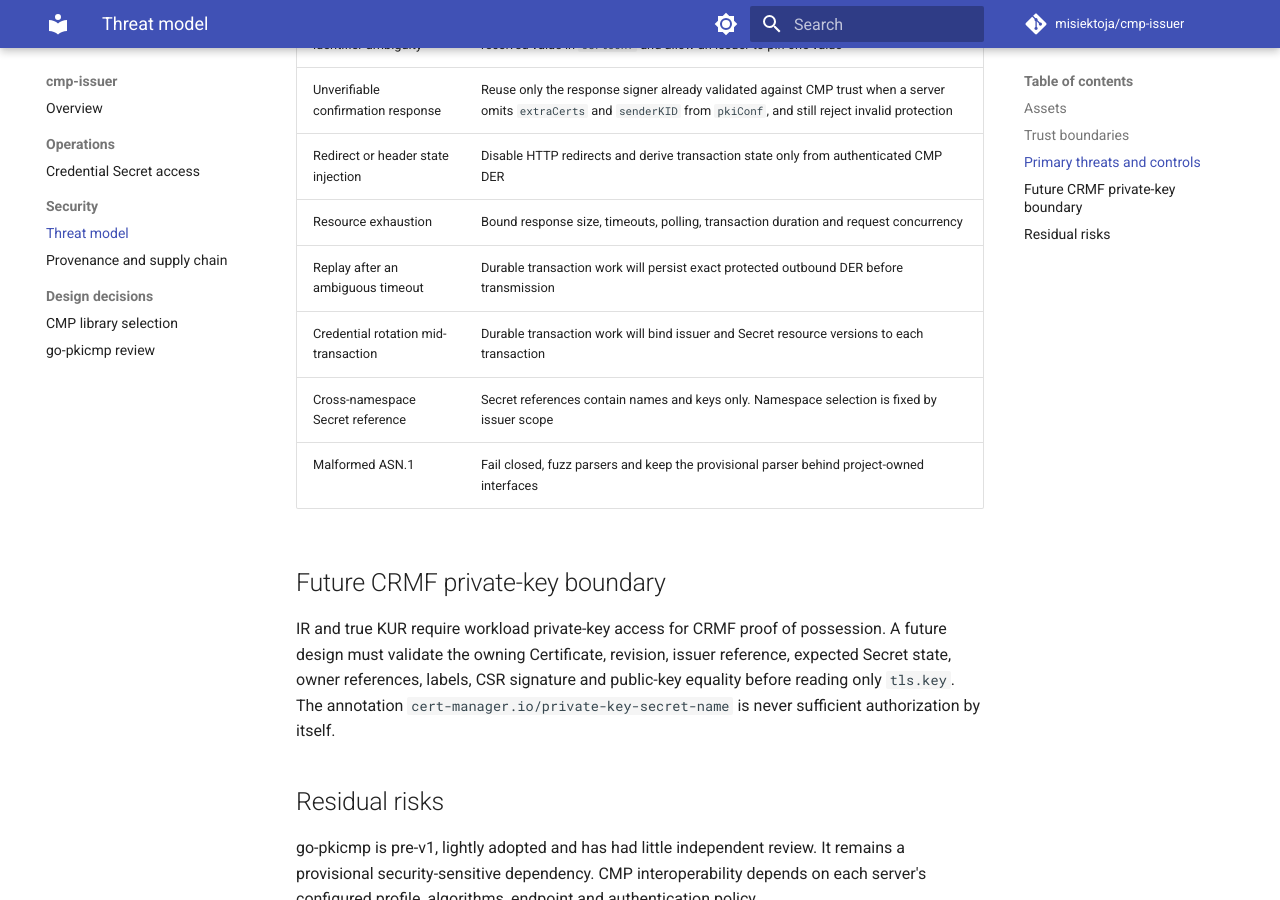
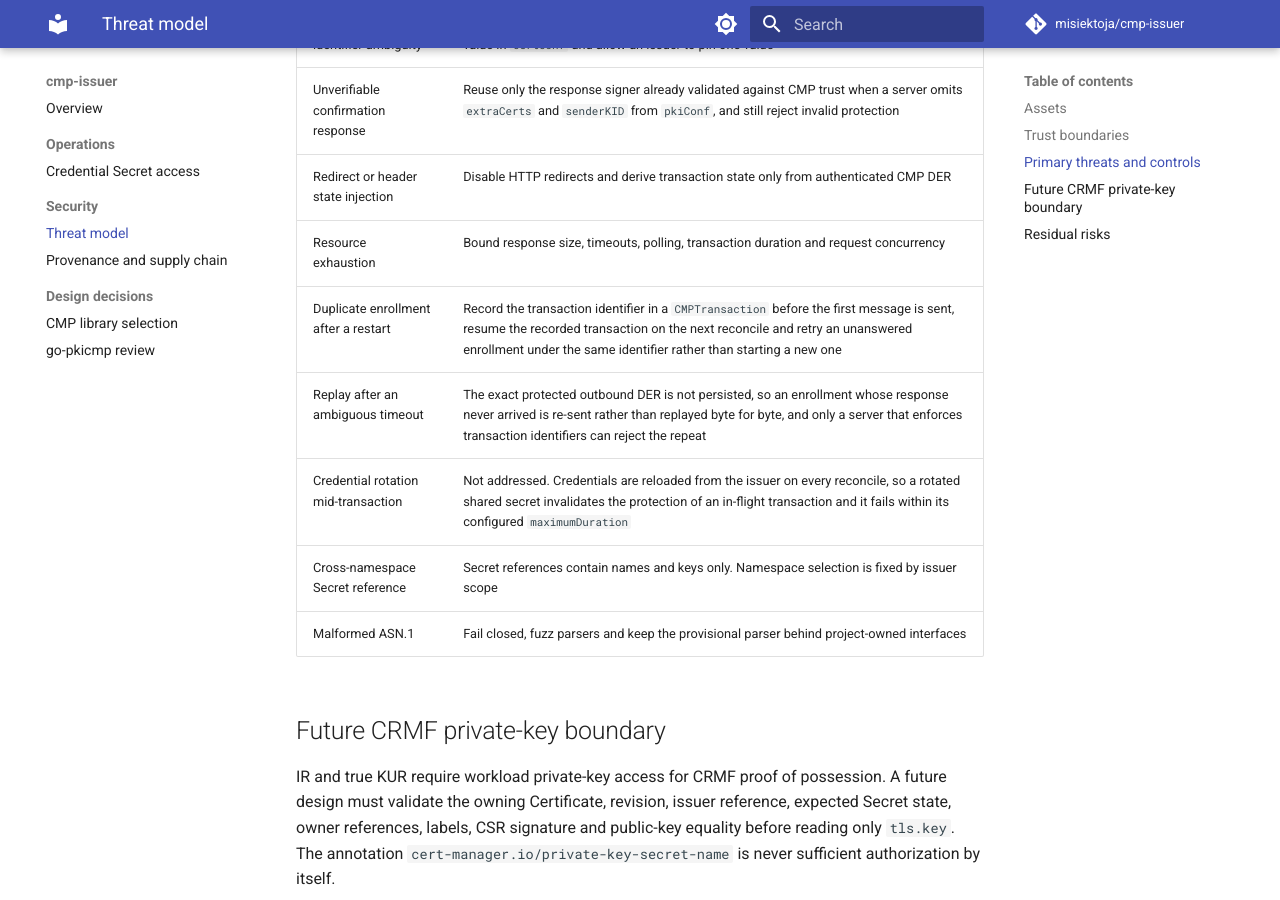
Before and after one commit to misiektoja/cmp-issuer, an MkDocs documentation site: the page built from docs/security/threat-model.md, in a window 1280 px wide and 900 px high, scrolled down 1034 px. Built offline with MkDocs 1.6.1 and Material for MkDocs 9.7.7, drawn with Linux system fonts in a browser that asks for light colours; comment, search, counter and statistics services are not loaded.

Commit message:
docs(threat-model): record duplicate enrollment and rotation handling

```diff
--- a/docs/security/threat-model.md
+++ b/docs/security/threat-model.md
@@ -24,8 +24,9 @@ cert-manager approval is a network boundary. Unapproved or denied CertificateReq
 | Unverifiable confirmation response | Reuse only the response signer already validated against CMP trust when a server omits `extraCerts` and `senderKID` from `pkiConf`, and still reject invalid protection |
 | Redirect or header state injection | Disable HTTP redirects and derive transaction state only from authenticated CMP DER |
 | Resource exhaustion | Bound response size, timeouts, polling, transaction duration and request concurrency |
-| Replay after an ambiguous timeout | Durable transaction work will persist exact protected outbound DER before transmission |
-| Credential rotation mid-transaction | Durable transaction work will bind issuer and Secret resource versions to each transaction |
+| Duplicate enrollment after a restart | Record the transaction identifier in a `CMPTransaction` before the first message is sent, resume the recorded transaction on the next reconcile and retry an unanswered enrollment under the same identifier rather than starting a new one |
+| Replay after an ambiguous timeout | The exact protected outbound DER is not persisted, so an enrollment whose response never arrived is re-sent rather than replayed byte for byte, and only a server that enforces transaction identifiers can reject the repeat |
+| Credential rotation mid-transaction | Not addressed. Credentials are reloaded from the issuer on every reconcile, so a rotated shared secret invalidates the protection of an in-flight transaction and it fails within its configured `maximumDuration` |
 | Cross-namespace Secret reference | Secret references contain names and keys only. Namespace selection is fixed by issuer scope |
 | Malformed ASN.1 | Fail closed, fuzz parsers and keep the provisional parser behind project-owned interfaces |
 
```
